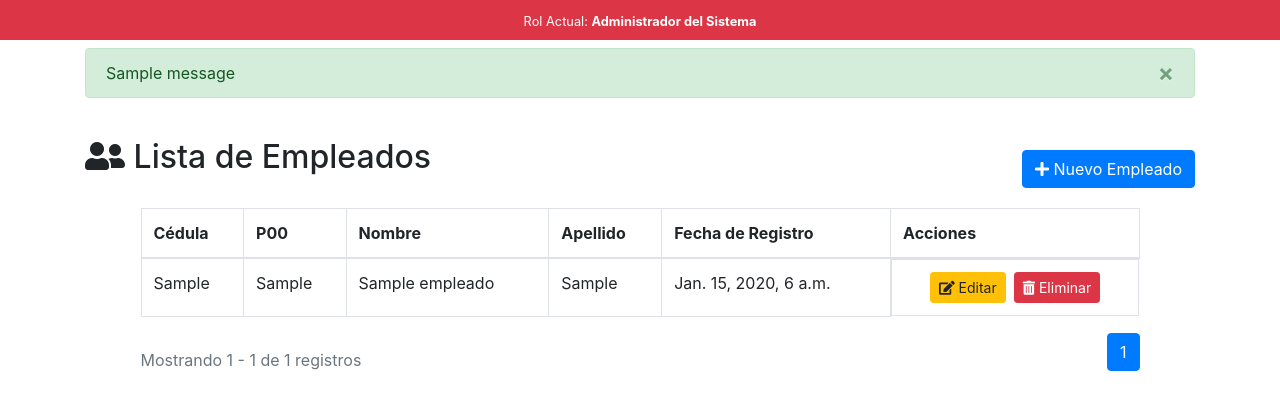
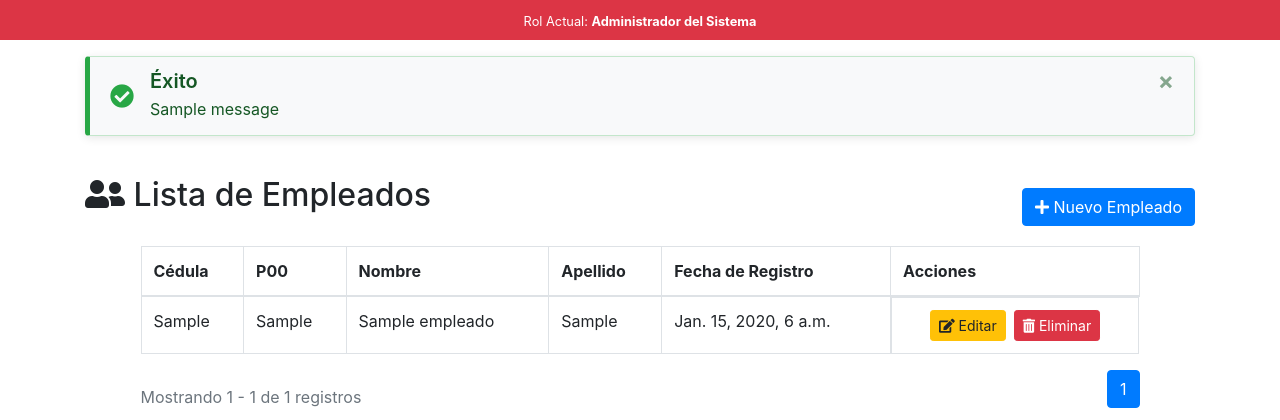
Before and after one commit to Y4nn1s/sistema_salud, a Django app: page /empleados/ in a window 1280 px wide. Shown: the part 56-476 px from the top of the page. Run offline with Django 5.2, Linux system fonts and the light colour scheme; a user stored in the database is signed in; tables that the repository leaves empty hold one stand-in row (values such as "Sample post"); one stand-in notice (Sample message) is shown; parts of the project's set-up code (start-up, migrations or seed data) failed here and were passed over; some libraries are stand-ins or nearby versions.

Commit message:
Corrección de Mensajes de Validación Exitosa en Empleados

```diff
--- a/SaludApp/templates/empleados/lista_empleados.html
+++ b/SaludApp/templates/empleados/lista_empleados.html
@@ -12,28 +12,48 @@
 
     <!-- Estilos Mensajes de Error -->
     <style>
+        /* Mensaje de éxito */
+        .custom-success {
+            border-left: 5px solid #28a745;
+            background-color: #f8f9fa;
+            border-radius: 4px;
+            box-shadow: 0 2px 10px rgba(0, 0, 0, 0.1);
+        }
+        .custom-success .alert-heading {
+            color: #155724;
+            font-weight: 600;
+        }
+        .custom-success .fa-check-circle {
+            color: #28a745;
+        }
+        /* Estilos para listas de mensajes */
+        .message-list {
+            line-height: 1.6;
+        }
+        .message-list br {
+            display: block;
+            content: "";
+            margin: 8px 0;
+        }
+
         /* Estilos para mensajes de error personalizados */
         .custom-alert {
             border-left: 5px solid #dc3545;
             border-radius: 4px;
             box-shadow: 0 2px 10px rgba(0, 0, 0, 0.1);
         }
-
         .custom-alert .alert-heading {
             color: #721c24;
             font-weight: 600;
         }
-
         .error-list {
             line-height: 1.6;
         }
-
         .error-list br {
             display: block;
             content: "";
             margin: 8px 0;
         }
-
         .custom-alert .fa-exclamation-circle {
             color: #dc3545;
         }
@@ -53,9 +73,10 @@
 
     <!-- Mostrar Mensajes flash -->
     {% if messages %}
-        <div class="container mt-2">
+        <div class="container mt-3">
             {% for message in messages %}
                 {% if 'safe' in message.extra_tags %}
+                    <!-- Mensaje de error personalizado -->
                     <div class="alert alert-danger alert-dismissible fade show custom-alert">
                         <div class="d-flex align-items-center">
                             <i class="fas fa-exclamation-circle mr-3" style="font-size: 1.5rem;"></i>
@@ -70,9 +91,38 @@
                             <span aria-hidden="true">&times;</span>
                         </button>
                     </div>
+                {% elif message.tags == 'success' %}
+                    <!-- Mensaje de éxito -->
+                    <div class="alert alert-success alert-dismissible fade show custom-success">
+                        <div class="d-flex align-items-center">
+                            <i class="fas fa-check-circle mr-3" style="font-size: 1.5rem;"></i>
+                            <div>
+                                <h5 class="alert-heading mb-1">Éxito</h5>
+                                <div class="message-list">
+                                    {{ message }}
+                                </div>
+                            </div>
+                        </div>
+                        <button type="button" class="close" data-dismiss="alert" aria-label="Close">
+                            <span aria-hidden="true">&times;</span>
+                        </button>
+                    </div>
                 {% else %}
+                    <!-- Otros tipos de mensajes (info, warning) -->
                     <div class="alert alert-{{ message.tags }} alert-dismissible fade show">
-                        {{ message }}
+                        <div class="d-flex align-items-center">
+                            {% if message.tags == 'warning' %}
+                                <i class="fas fa-exclamation-triangle mr-3 text-warning" style="font-size: 1.5rem;"></i>
+                            {% elif message.tags == 'info' %}
+                                <i class="fas fa-info-circle mr-3 text-info" style="font-size: 1.5rem;"></i>
+                            {% endif %}
+                            <div>
+                                <h5 class="alert-heading mb-1">{{ message.tags|title }}</h5>
+                                <div class="message-list">
+                                    {{ message }}
+                                </div>
+                            </div>
+                        </div>
                         <button type="button" class="close" data-dismiss="alert" aria-label="Close">
                             <span aria-hidden="true">&times;</span>
                         </button>
--- a/SaludApp/views.py
+++ b/SaludApp/views.py
@@ -74,6 +74,11 @@ class CrearEmpleadoView(LoginRequiredMixin, CreateView):
     template_name = 'empleados/registrar_empleados.html'
     success_url = reverse_lazy('lista_empleados')
 
+    def form_valid(self, form):
+        # Mostrar mensaje de éxito
+        messages.success(self.request, 'Empleado creado exitosamente.')
+        return super().form_valid(form)
+
     def form_invalid(self, form):
         # Agrupar todos los errores en una lista
         error_list = []
@@ -94,6 +99,11 @@ class EditarEmpleadoView(LoginRequiredMixin, UpdateView):
     template_name='empleados/lista_empleados.html'
     success_url = reverse_lazy('lista_empleados')
 
+    def form_valid(self, form):
+        # Mostrar mensaje de éxito
+        messages.success(self.request, 'Empleado actualizado exitosamente.')
+        return super().form_valid(form)
+
     def form_invalid(self, form):
         # Agrupar todos los errores en una lista
         error_list = []
@@ -113,12 +123,12 @@ class EliminarEmpleadoView(LoginRequiredMixin, DeleteView):
     success_url = reverse_lazy('lista_empleados')
 
     # Deshabilitar el template de confirmación
-    def get(self, request, *args, **kwargs):
-        return HttpResponseRedirect(self.success_url)
+    """ def get(self, request, *args, **kwargs):
+        return HttpResponseRedirect(self.success_url) """
 
-    def delete(self, request, *args, **kwargs):
-        messages.success(request, 'Empleado eliminado correctamente')
-        return super().delete(request, *args, **kwargs)
+    def post(self, request, *args, **kwargs):
+        messages.success(request, 'Empleado eliminado correctamente.')
+        return super().post(request, *args, **kwargs)
 
 #============================================================================
 #=============================== VISITAS ====================================
```
